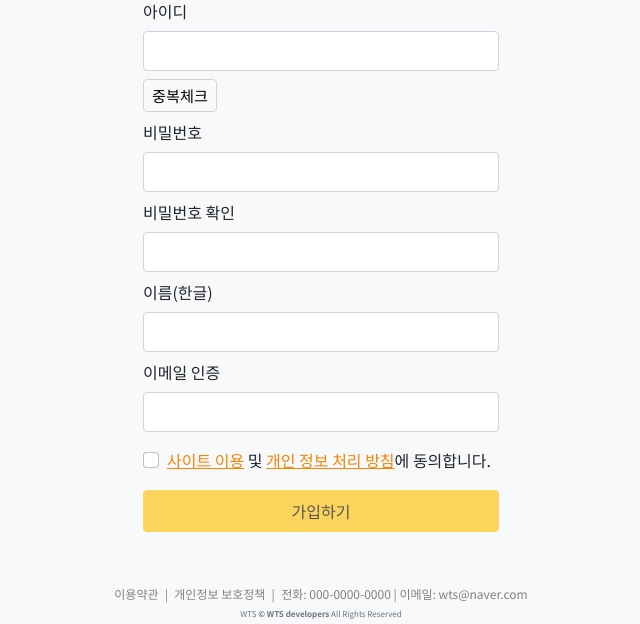
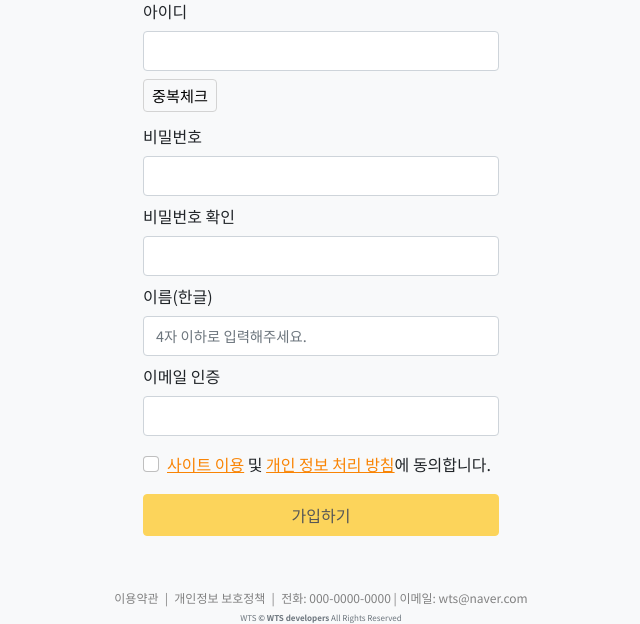
Before and after one commit to PPakSang/WTS, a Django app: page /user/signup/ in a window 1280 px wide. Shown: the part 194-818 px from the top of the page, without its empty margins (319-959 px from the left). Run offline with Django 3.2, Linux system fonts and the light colour scheme; parts of the project's set-up code (start-up, migrations or seed data) failed here and were passed over; some libraries are stand-ins or nearby versions.

Commit message:
signup id_dup btn 수정

```diff
--- a/WTS_web/static/style.css
+++ b/WTS_web/static/style.css
@@ -308,6 +308,7 @@ body {
 #emailInput,
 #nameInput {
   height: 40px;
+  font-size: 0.9rem;
 }
 
 /*회원가입 입력폼 */
--- a/WTS_web/templates/study/sign/signup.html
+++ b/WTS_web/templates/study/sign/signup.html
@@ -36,10 +36,10 @@
                     {% csrf_token %}
                     <div class="mb-2">
                         <label for="idInput" class="form-label align-middle">아이디</label>
-                        <input type="text" class="form-control" value="{{username}}" name="username" id="idInput">
+                        <input type="text" class="form-control" value="{{username}}" autocomplete="off" name="username" id="idInput">
                         <div class="mt-2">
                             <span class="btn btn-light p-2 py-1 is_dp" id="id_dup_btn" onclick="is_duplicated()">중복체크</span>
-                            <span class="is_duplicated ms-1 pt-5 align-self-center" id="id_dup"></span>
+                            <div class="is_duplicated ms-1 pt-1 align-self-center" id="id_dup"></div>
                         </div>
                     </div>
                     <div class="mb-2">
@@ -54,7 +54,7 @@
                     </div>
                     <div class="mb-2">
                         <label for="nameInput" class="form-label">이름(한글)</label>
-                        <input type="text" name="name" class="form-control" value="{{name}}" autocomplete='off' id="nameInput">
+                        <input type="text" name="name" class="form-control" value="{{name}}" autocomplete='off' placeholder="4자 이하로 입력해주세요." id="nameInput">
                     </div>
                     <div class="mb-3">
                         <label for="emailInput" class="form-label">이메일 인증</label>
```
